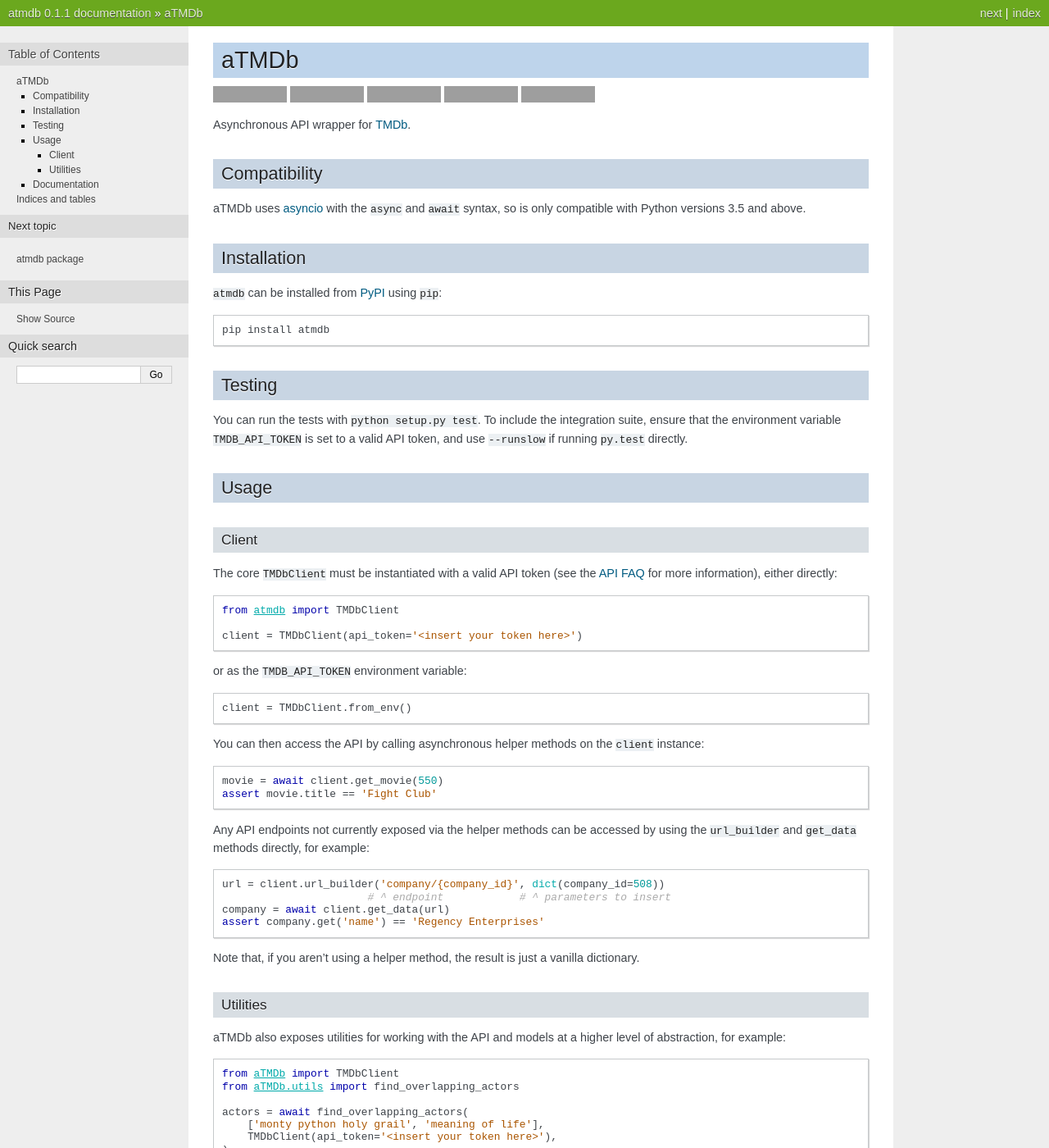
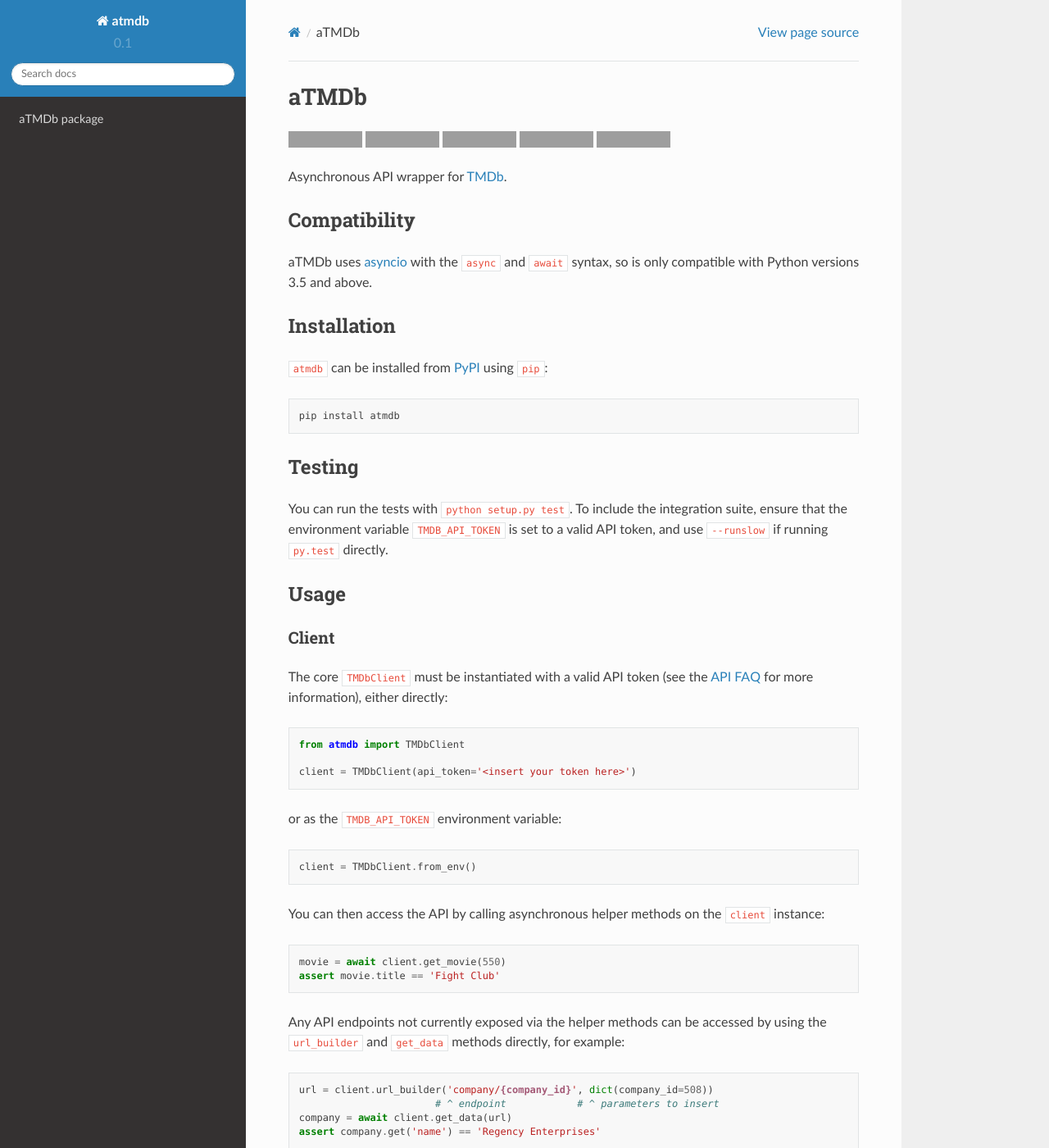
Before and after one commit to textbook/atmdb, a Sphinx documentation site: the page built from docs/index.rst, in a window 1280 px wide and 1400 px high. Shown: the whole window at 82% size. Built offline with Sphinx 7.4.7 and the Read the Docs theme 2.0.0, drawn with Linux system fonts in a browser that asks for light colours; some of the changed text lies outside the part shown; grey boxes are pictures that could not be loaded.

Commit message:
Documentation improvements

```diff
--- a/atmdb/__init__.py
+++ b/atmdb/__init__.py
@@ -2,4 +2,4 @@
 from .client import TMDbClient
 
 __author__ = 'Jonathan Sharpe'
-__version__ = '0.1.1'
+__version__ = '0.1.2'
--- a/docs/atmdb.rst
+++ b/docs/atmdb.rst
@@ -1,43 +1,37 @@
-atmdb package
+aTMDb package
 =============
-
-Module contents
----------------
 
 .. automodule:: atmdb
     :members:
     :undoc-members:
     :show-inheritance:
 
-Submodules
-----------
-
-atmdb.client module
--------------------
+``client`` module
+-----------------
 
 .. automodule:: atmdb.client
     :members:
     :undoc-members:
     :show-inheritance:
 
-atmdb.core module
------------------
+``core`` module
+---------------
 
 .. automodule:: atmdb.core
     :members:
     :undoc-members:
     :show-inheritance:
 
-atmdb.models module
--------------------
+``models`` module
+-----------------
 
 .. automodule:: atmdb.models
     :members:
     :undoc-members:
     :show-inheritance:
 
-atmdb.utils module
-------------------
+``utils`` module
+----------------
 
 .. automodule:: atmdb.utils
     :members:
--- a/docs/conf.py
+++ b/docs/conf.py
@@ -12,6 +12,8 @@
 #
 # All configuration values have a default; values that are commented out
 # serve to show the default.
+
+import sphinx_rtd_theme
 
 import atmdb
 
@@ -103,7 +105,7 @@
 #show_authors = False
 
 # The name of the Pygments (syntax highlighting) style to use.
-pygments_style = 'autumn'
+# pygments_style = 'autumn'
 highlight_language = 'python3'
 
 # A list of ignored prefixes for module index sorting.
@@ -120,7 +122,7 @@
 
 # The theme to use for HTML and HTML Help pages.  See the documentation for
 # a list of builtin themes.
-html_theme = 'nature'
+html_theme = 'sphinx_rtd_theme'
 
 # Theme options are theme-specific and customize the look and feel of a theme
 # further.  For a list of options available for each theme, see the
@@ -128,7 +130,7 @@
 #html_theme_options = {}
 
 # Add any paths that contain custom themes here, relative to this directory.
-#html_theme_path = []
+html_theme_path = [sphinx_rtd_theme.get_html_theme_path()]
 
 # The name for this set of Sphinx documents.
 # "<project> v<release> documentation" by default.
--- a/requirements.txt
+++ b/requirements.txt
@@ -22,4 +22,5 @@
 six==1.10.0
 snowballstemmer==1.2.1
 Sphinx==1.4.1
+sphinx-rtd-theme==0.1.9
 wrapt==1.10.8
```
